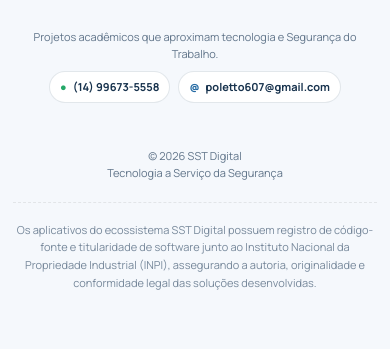
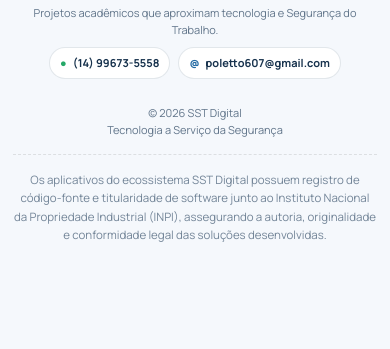
Before and after one commit to apppoletto-etec/landingPage, a plain HTML site: page index.html in a window 390 px wide. Shown: the part 8734-9083 px from the top of the page. After the commit the page ends 9013 px from the top, so only its background shows below. Drawn offline with Linux system fonts and the light colour scheme.

Commit message:
style: aprimora estrutura do rodape e forca atualizacao de cache

```diff
--- a/index.html
+++ b/index.html
@@ -10,7 +10,7 @@
   <link rel="preconnect" href="https://fonts.googleapis.com">
   <link rel="preconnect" href="https://fonts.gstatic.com" crossorigin>
   <link href="https://fonts.googleapis.com/css2?family=Manrope:wght@400;500;600;700;800&family=Space+Grotesk:wght@600;700&display=swap" rel="stylesheet">
-  <link rel="stylesheet" href="styles.css">
+  <link rel="stylesheet" href="styles.css?v=1.1">
 </head>
 <body>
   <div class="noise" aria-hidden="true"></div>
@@ -224,6 +224,7 @@
   </main>
 
   <footer>
+    <div class="footer-main">
       <a class="brand" href="#inicio"><img class="brand-logo" src="assets/logo-sst-transparent.png" alt="Logo SST Digital"><span>SST <span>Digital</span></span></a>
       <div class="footer-center">
         <p>Projetos acadêmicos que aproximam tecnologia e Segurança do Trabalho.</p>
@@ -237,6 +238,7 @@
         </div>
       </div>
       <span class="copyright">© <span id="year"></span> SST Digital<br>Tecnologia a Serviço da Segurança</span>
+    </div>
     <div class="footer-legal">
       <p>Os aplicativos do ecossistema SST Digital possuem registro de código-fonte e titularidade de software junto ao Instituto Nacional da Propriedade Industrial (INPI), assegurando a autoria, originalidade e conformidade legal das soluções desenvolvidas.</p>
     </div>
--- a/styles.css
+++ b/styles.css
@@ -138,8 +138,9 @@
 .academic-note > span { display: inline-flex; justify-content: center; padding: 7px 10px; border: 1px solid rgba(255,255,255,.25); border-radius: 99px; color: #b8e5df; font-size: 10px; font-weight: 800; text-transform: uppercase; letter-spacing: .09em; }
 .academic-note h2 { font-size: 30px; }
 .academic-note p { color: #c4d2df; font-size: 13px; margin-bottom: 0; }
-footer { min-height: 120px; display: grid; grid-template-columns: 1fr 1.5fr 1fr; align-items: center; gap: 20px; border-top: 1px solid var(--line); color: var(--muted); font-size: 11px; }
-.footer-center { display: grid; justify-items: center; gap: 8px; padding: 24px 0; }
+footer { display: flex; flex-direction: column; gap: 15px; border-top: 1px solid var(--line); color: var(--muted); font-size: 11px; padding: 25px 0 35px; }
+.footer-main { width: 100%; display: grid; grid-template-columns: 1fr 1.5fr 1fr; align-items: center; gap: 20px; }
+.footer-center { display: grid; justify-items: center; gap: 8px; padding: 10px 0; }
 footer p { text-align: center; margin: 0; }
 .footer-contact { display: flex; flex-wrap: wrap; justify-content: center; gap: 8px; }
 .footer-contact a { display: inline-flex; align-items: center; gap: 6px; padding: 6px 10px; border: 1px solid var(--line); border-radius: 99px; color: var(--navy); background: white; font-weight: 700; transition: border-color .2s, color .2s, transform .2s; }
@@ -147,8 +148,8 @@
 .footer-contact a:first-child span { color: #25a868; }
 .footer-contact a:last-child span { color: var(--blue); font-weight: 800; }
 .copyright { text-align: right; line-height: 1.6; }
-.footer-legal { grid-column: 1 / -1; padding: 18px 0 28px; border-top: 1px dashed rgba(0,0,0,.08); text-align: center; }
-.footer-legal p { max-width: 860px; margin: 0 auto; color: var(--muted); font-size: 11px; line-height: 1.6; opacity: .85; }
+.footer-legal { width: 100%; padding-top: 16px; border-top: 1px dashed rgba(0,0,0,.1); text-align: center; }
+.footer-legal p { max-width: 880px; margin: 0 auto; color: var(--muted); font-size: 11.5px; line-height: 1.6; opacity: .88; }
 
 .reveal { opacity: 0; transform: translateY(18px); transition: opacity .7s ease, transform .7s ease; }
 .reveal.visible { opacity: 1; transform: none; }
@@ -165,9 +166,9 @@
   .section-heading { align-items: start; flex-direction: column; }
   .about-layout, .benefits-section { grid-template-columns: 1fr; gap: 35px; }
   .pillar-grid { grid-template-columns: repeat(2, minmax(0, 1fr)); }
-  footer { grid-template-columns: 1fr; text-align: center; padding: 30px 0; }
-  footer .brand { justify-content: center; }
-  footer p, .copyright { text-align: center; margin: 0; }
+  .footer-main { grid-template-columns: 1fr; text-align: center; gap: 15px; }
+  .footer-main .brand { justify-content: center; }
+  .footer-main p, .copyright { text-align: center; margin: 0; }
 }
 
 @media (max-width: 650px) {
```
Lines whose indentation alone changed are shown as unchanged.
